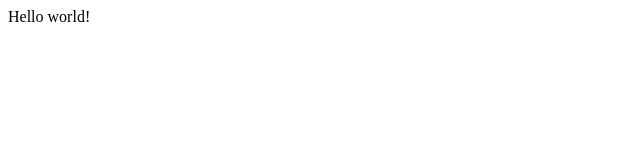
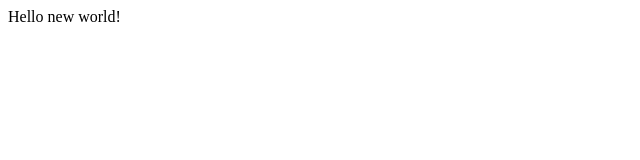
Before and after one commit to marioterron/jamstack-poc, a Gatsby site: page / in a window 1280 px wide. Shown: the full height of the page, 0-640 px from the left. Built offline with nearby package versions, Linux system fonts and the light colour scheme; Gatsby itself is replaced by a stand-in of ours.

Commit message:
wip: playing with netlify

```diff
--- a/src/pages/index.js
+++ b/src/pages/index.js
@@ -1,5 +1,5 @@
 import React from 'react';
 
 export default function Home() {
-  return <div>Hello world!</div>;
+  return <div>Hello new world!</div>;
 }
```
